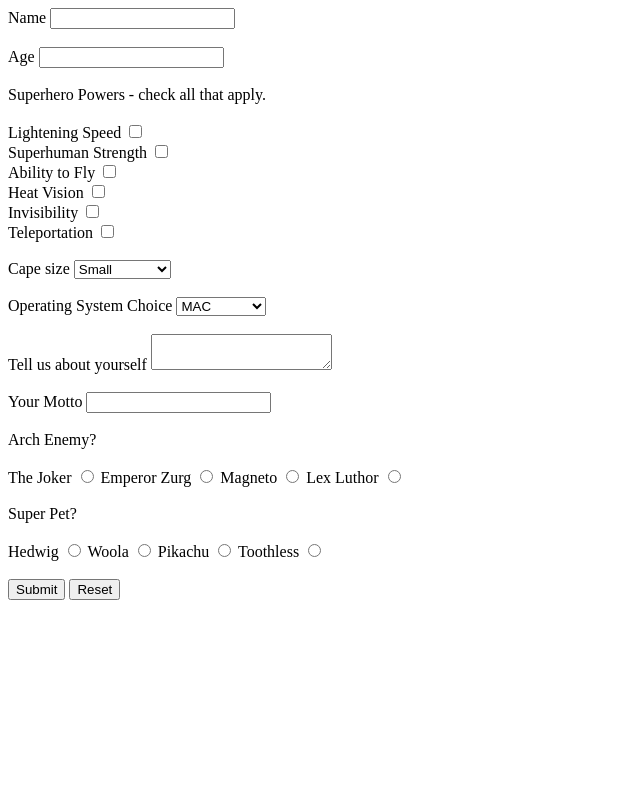
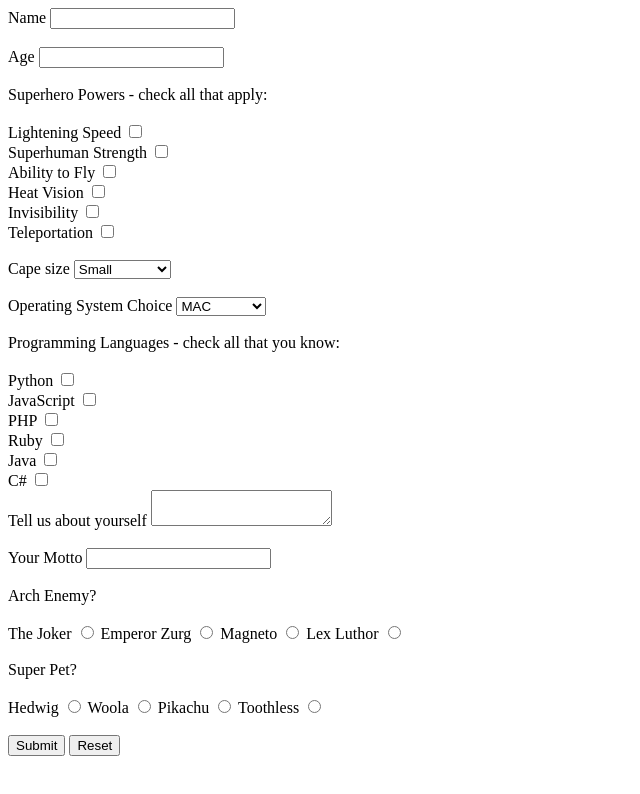
Before and after one commit to WilleniumFalcon91/Practice-with-Forms-, a plain HTML site: page survey-form.html in a window 1280 px wide. Shown: the whole page, without its empty margins (0-640 px from the left). Drawn offline with Linux system fonts and the light colour scheme.

Commit message:
adds checkboxes for known programming languages

```diff
--- a/survey-form.html
+++ b/survey-form.html
@@ -18,7 +18,7 @@
         </label>
         <br>
         <br>
-        <label>Superhero Powers - check all that apply.
+        <label>Superhero Powers - check all that apply:
         <br>
         <br>
             <label>Lightening Speed
@@ -42,7 +42,7 @@
             </label>
             <br>
             <label>Teleportation
-                <input type="checkbox" name="Teleportation" value="Can Teleport">
+                <input type="checkbox" name="Teleportation" value="Knows Teleportation">
             </label>
             <br>
         </label>
@@ -66,6 +66,34 @@
         </label>
         <br>
         <br>
+        <label>Programming Languages  - check all that you know:
+        <br>
+        <br>
+            <label>Python
+                <input type="checkbox" name="Python" value="Knows Python">
+            </label>
+            <br>
+            <label>JavaScript
+                <input type="checkbox" name="JavaScript" value="Knows JavaScript">
+            </label>
+            <br>
+            <label>PHP
+                <input type="checkbox" name="PHP" value="Knows PHP">
+            </label>
+            <br>
+            <label>Ruby
+                <input type="checkbox" name="Ruby" value="Knows Ruby">
+            </label>
+            <br>
+            <label>Java
+                <input type="checkbox" name="Java" value="Knows Java">
+            </label>
+            <br>
+            <label>C#
+                <input type="checkbox" name="C#" value="Knows C#">
+            </label>
+            <br>
+        </label>
         <label>Tell us about yourself
             <textarea name="Bio"></textarea>
         </label>
```
